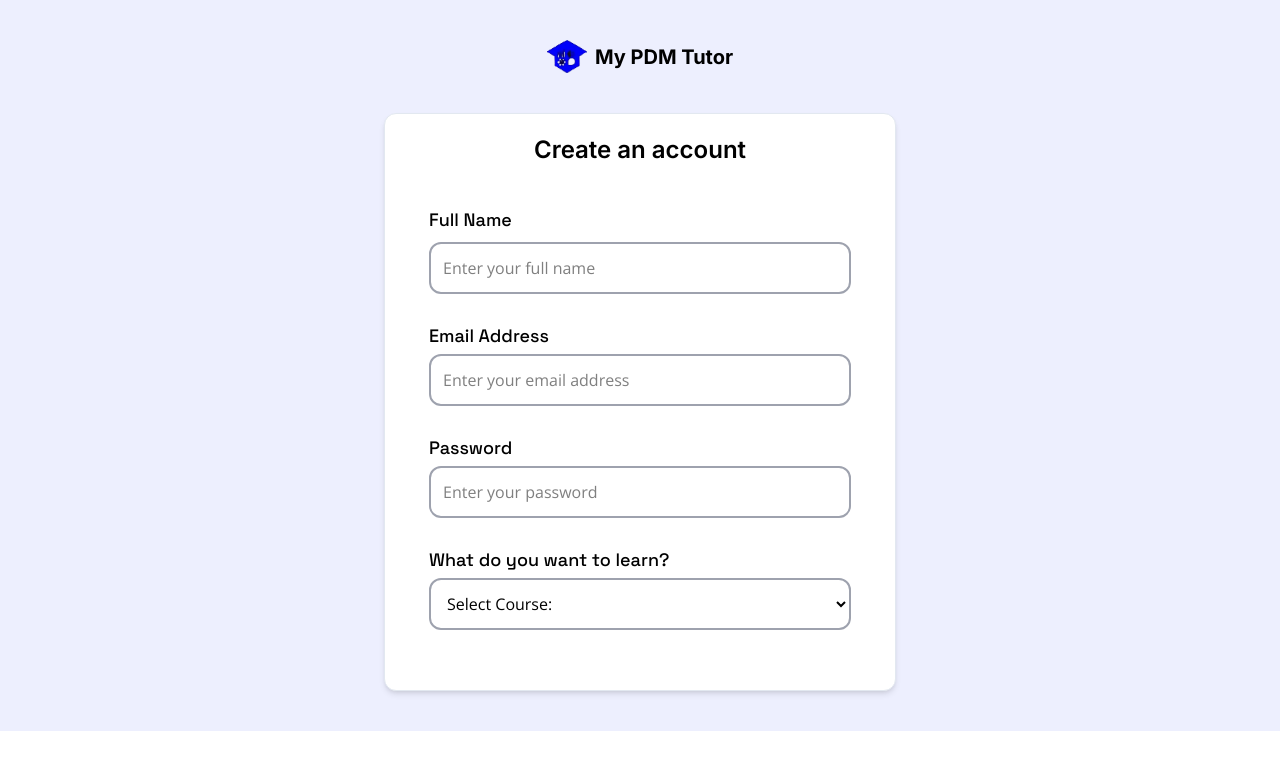
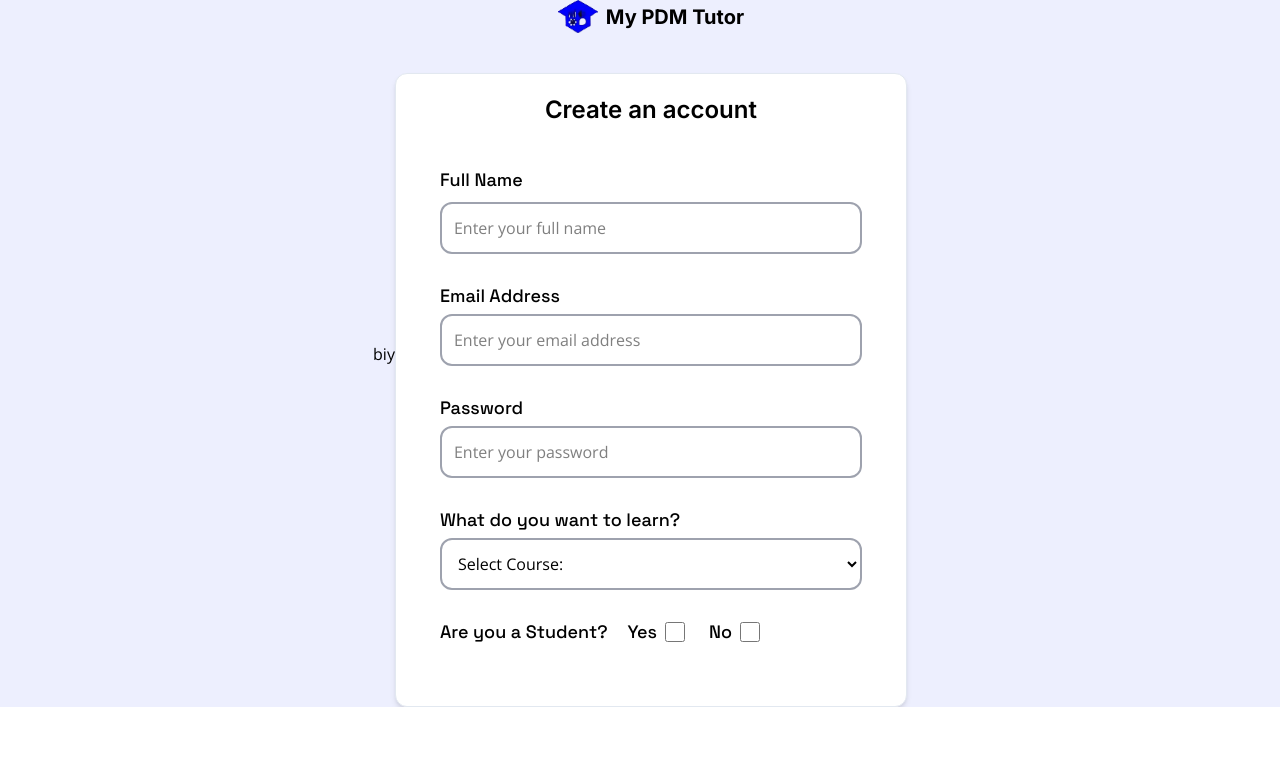
Before and after one commit to PhoinixTechnologies/pdm, a React (Vite) app: page /join in a window 1280 px wide. Shown: the top 770 px of the page. Built offline with nearby package versions, Linux system fonts and the light colour scheme; a web font is replaced by a local one.

Commit message:
testing it's hosting

```diff
--- a/src/pages/JoinWait.jsx
+++ b/src/pages/JoinWait.jsx
@@ -1,7 +1,10 @@
 import logo from '../img/My_PDM_Tutor_1-removebg-preview.png';
 const Join = () => {
     return (
-     <div className='sm:max-md:w-[60%] w-[90%] lg:w-[40%] h-[100%] flex flex-col gap-y-10 items-center py-10'>
+<>     <div>
+          <p>biy</p>
+     </div>
+     <div className='sm:max-md:w-[60%] w-[90%] lg:w-[40%] h-[100%] flex flex-col gap-y-10 items-center '>
           <div className='flex gap-x-2 items-center'>
                <img src={logo} alt="" className='w-10' />
                <h1 className='font-bold font-logo text-xl'>My PDM Tutor</h1>
@@ -32,12 +35,25 @@ const Join = () => {
                          <option value="3">Artificial Intelligence</option>
                         </select>
                    </div>
+                    <div className='flex px-1 gap-5 '>
+                        <label htmlFor="" className='font-link text-lg font-medium'>Are you a Student?</label>
+                        <div className='flex gap-6'>
+                         <span className='flex gap-2 items-center'>
+                              <label htmlFor="" className='font-link text-lg font-medium'>Yes</label>
+                         <input type="checkbox" name="" id="" className='w-5 h-5 outline-none bg-transparent  border-2 rounded-xl py-3 px-3 border-[#9EA2AE]'/>
+                         </span>
+                           <span className='flex gap-2 items-center'>
+                              <label htmlFor="" className='font-link text-lg font-medium'>No</label>
+                         <input type="checkbox" name="" id="" className='w-5 h-5 outline-none bg-transparent  border-2 rounded-xl py-3 px-3 border-[#9EA2AE]'/>
+                         </span>
+                        </div>
+                   </div>
 
                 </form>
                 <div></div>
           </div>
 
-     </div>
+     </div></>
      );
 }
 
```
